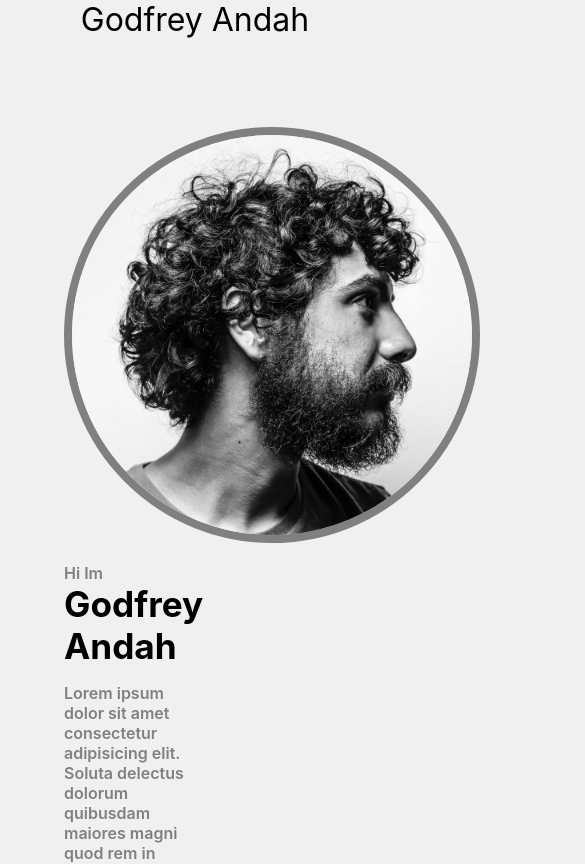
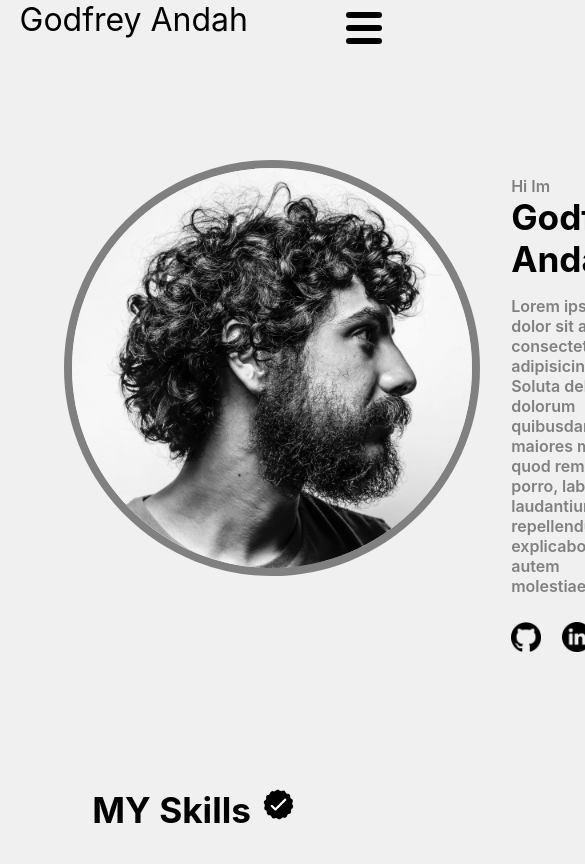
Before and after one commit to MrAndah/Portfolio, a React (Vite) app: page / in a window 390 px wide. Shown: the top 864 px of the page, 585 px wide, since content can reach past the window. Built offline with nearby package versions, Linux system fonts and the light colour scheme.

Commit message:
Navbar incomplete update

```diff
--- /dev/null
+++ b/src/components/navbar.css
@@ -0,0 +1,92 @@
+.active{
+    background-color: #1d4ed8;
+}
+
+nav {
+    display: flex;
+    justify-content: space-between;
+    align-items: center;
+    background-color: #0f172a;
+    color: white;
+    position: sticky;
+    top: 0;
+}
+
+nav .title {
+    font-size: 1.5rem;
+    margin: 1rem;
+    font-weight: bold;
+    text-decoration: none;
+    color: white;
+}
+
+nav ul {
+    display: flex;
+}
+
+nav ul li {
+   list-style: none;
+}
+
+nav ul li a {
+    display: block;
+    text-decoration: none;
+    color: white;
+    padding: 0.5rem;
+    margin: 0 0.5rem;
+    border-radius: 0.5rem;
+}
+
+nav ul li a:not(.active):hover {
+    background-color:#172554 ;
+}
+
+nav .menu {
+    display: none;
+    position: absolute;
+    top: 0.75rem;
+    right: 0.5rem;
+    flex-direction: column;
+    justify-content: space-between;
+    width: 2.25rem;
+    height: 2rem;
+}
+
+nav .menu span {
+    height: 0.4rem;
+    width: 100%;
+    background-color: #fff;
+    border-radius: 0.2rem;
+}
+
+
+@media (max-width: 480px) {
+    nav .menu {
+        display: flex;
+    }
+
+    nav {
+        flex-direction: column;
+        align-items: flex-start;
+    }
+
+    nav ul {
+        display: none;
+        flex-direction: column;
+        width: 100%;
+        margin-bottom: 0.25rem;
+    }
+
+    nav ul.open {
+        display: flex;
+    }
+
+    nav ul li {
+        width: 100%;
+        text-align: center;
+    }
+
+    nav ul li a {
+        margin: 0.2rem 0.5rem;
+    }
+}
--- a/src/index.css
+++ b/src/index.css
@@ -20,16 +20,3 @@ a{
 }
 
 /** Media Queries */
-
-@media screen and (max-width: 800px) {
-  #desktop-nav {
-    display: none;
-  }
-  #hamburger-nav {
-    display: flex;
-  }
-  .Container{
-    flex-direction: column;
-  }
-
-}
--- a/src/port.css
+++ b/src/port.css
@@ -14,104 +14,25 @@ header{
     font-size: 2rem;
 }
 
-#hamburger-nav {
-    display: none;
-  }
-
-  .hamburger-menu {
-    position: relative;
-    display: inline-block;
-  }
-
-  .hamburger-icon {
-    display: flex;
-    flex-direction: column;
-    justify-content: space-between;
-    height: 24px;
-    width: 30px;
-    cursor: pointer;
-  }
-
-  .hamburger-icon span {
-    width: 100%;
-    height: 2px;
-    background-color: black;
-    transition: all 0.3 ease-in-out;
-  }
-
-  .menu-links {
-    position: absolute;
-    top: 100%;
-    right: 0;
-    background-color: white;
-    width: fit-content;
-    max-height: 0;
-    overflow: hidden;
-    transition: all 0.3 ease-in-out;
-  }
-
-  .menu-links a {
-    display: block;
-    padding: 10px;
-    text-align: center;
-    font-size: 1.5rem;
-    color: black;
-    text-decoration: none;
-    transition: all 0.3 ease-in-out;
-  }
-
-  .menu-links li {
-    list-style: none;
-  }
-
-  .menu-links.open {
-    max-height: 300px;
-  }
-
-  .hamburger-icon.open span:first-child {
-    transform: rotate(45deg) translate(10px, 5px);
-  }
-
-  .hamburger-icon.open span:nth-child(2) {
-    opacity: 0;
-  }
-
-  .hamburger-icon.open span:last-child {
-    transform: rotate(-45deg) translate(10px, -5px);
-  }
-
-  .hamburger-icon span:first-child {
-    transform: none;
-  }
-
-  .hamburger-icon span:first-child {
-    opacity: 1;
-  }
-
-  .hamburger-icon span:first-child {
-    transform: none;
-  }
-
-/* nav .togglebtn{
-    width: 35px;
-    height: 35px;
-    position: absolute;
-    top:45px;
-    right: 3%;
-    z-index: 5;
-    cursor: pointer;
-    display: none;
+nav .menu {
+  display: none;
+  position: absolute;
+  top: 0.75rem;
+  right: 0.5rem;
+  flex-direction: column;
+  justify-content: space-between;
+  width: 2.25rem;
+  height: 2rem;
 }
 
-nav .togglebtn span{
-    display: block;
-    background-color: #007ced;
-    margin: 5px 0px;
-    width:100%;
-    height:3px;
-    transition: 0.3s;
-    transition-property:  transform, opacity;
-} */
+
+nav .menu span {
+  height: 0.4rem;
+  width: 100%;
+  background-color: black;
+  border-radius: 0.2rem;
+}
+
 
 nav li {
     display: inline-block;
@@ -195,3 +116,36 @@ h1{
     margin-top: 10px;
     margin-right: 1rem;
 }
+
+
+
+@media (max-width: 750px) {
+  nav .menu {
+      display: flex;
+  }
+
+  .container {
+      flex-direction: column;
+      align-items: flex-start;
+  }
+
+  nav ul {
+      display: none;
+      flex-direction: column;
+      width: 100%;
+      margin-bottom: 0.25rem;
+  }
+
+  nav ul.open {
+      display: flex;
+  }
+
+  nav ul li {
+      width: 100%;
+      text-align: center;
+  }
+
+  nav ul li a {
+      margin: 0.2rem 0.5rem;
+  }
+}
--- a/src/port.jsx
+++ b/src/port.jsx
@@ -1,14 +1,9 @@
 import './port.css'
+import { useState } from 'react';
 
 function Home() {
 
-    function toggleMenu() {
-        const menu = document.querySelector(".menu-links");
-        const icon = document.querySelector(".hamburger-icon");
-        menu.classList.toggle("open");
-        icon.classList.toggle("open");
-      }
-
+    const [menuOpen, setMenuOpen] = useState(false);
 
     return(
         <>
@@ -17,27 +12,17 @@ function Home() {
                 <div className="Header-text"> Godfrey Andah
                 </div>
                 <nav id="desktop-nav">
-                    <ul className="navlinks">
+                    <div className="menu" onClick={() => setMenuOpen(!menuOpen)}>
+                        <span></span>
+                        <span></span>
+                        <span></span>
+                    </div>
+                    <ul className="navlinks"  id={menuOpen ? "open" : ""}>
                         <li><a href="#home">Home</a></li>
                         <li><a href="#skills">Portfolio</a></li>
                         <li><a href="#">Project</a></li>
                         <li><a href="#">Contact</a></li>
                     </ul>
-                </nav>
-                <nav id="hamburger-nav">
-                    <div className="hamburger-menu">
-                        <div className="hamburger-icon" onClick={()=>toggleMenu()}>
-                            <span></span>
-                            <span></span>
-                            <span></span>
-                        </div>
-                        <div className="menu-links">
-                            <li><a href="#about" onClick={()=>toggleMenu()}>About</a></li>
-                            <li><a href="#experience" onClick={()=>toggleMenu()}>Experience</a></li>
-                            <li><a href="#projects" onClick={()=>toggleMenu()}>Projects</a></li>
-                            <li><a href="#contact" onClick={()=>toggleMenu()}>Contact</a></li>
-                        </div>
-                    </div>
                 </nav>
             </div>
         </header>
```
Also changed, not shown: package.json (+5 -3 lines), src/components/navbar.jsx (added, +34 -0 lines), src/main.jsx (+5 -3 lines), 1 other file (tests, documents, lock files or other folders).
